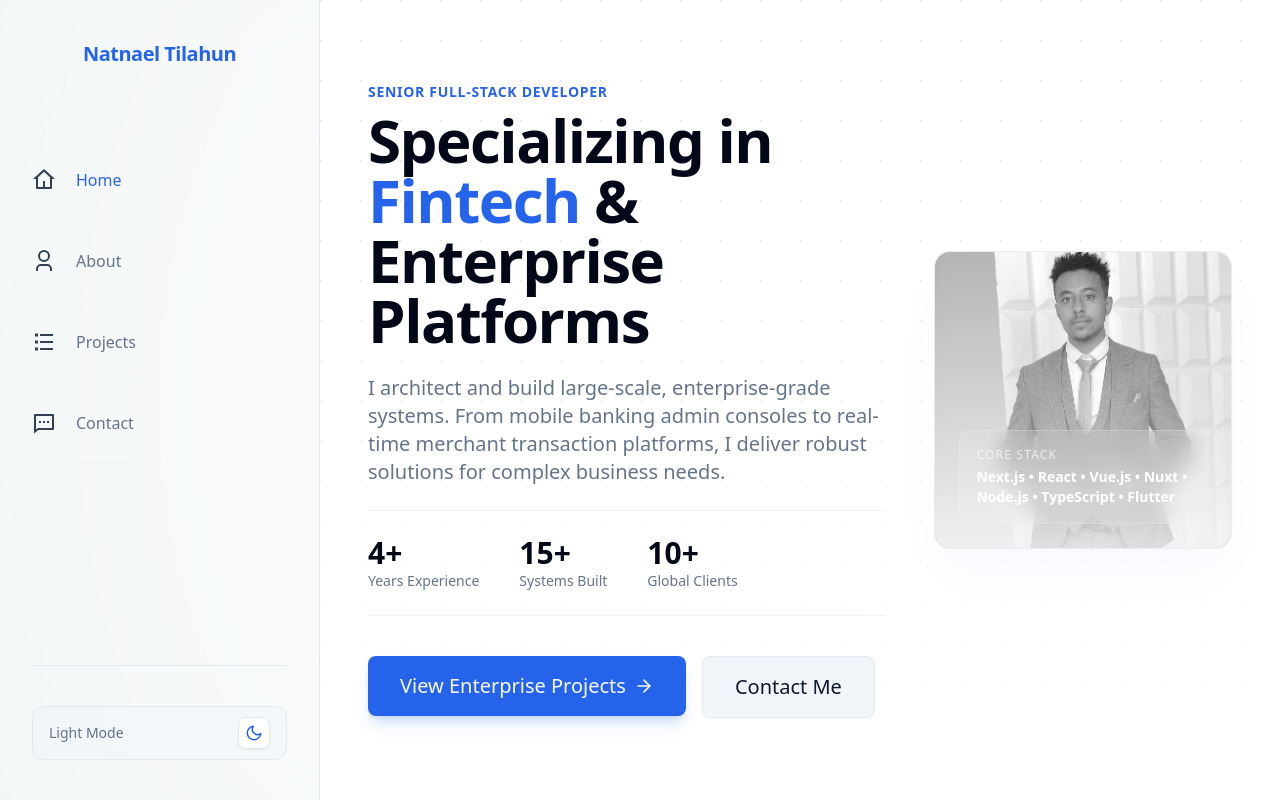
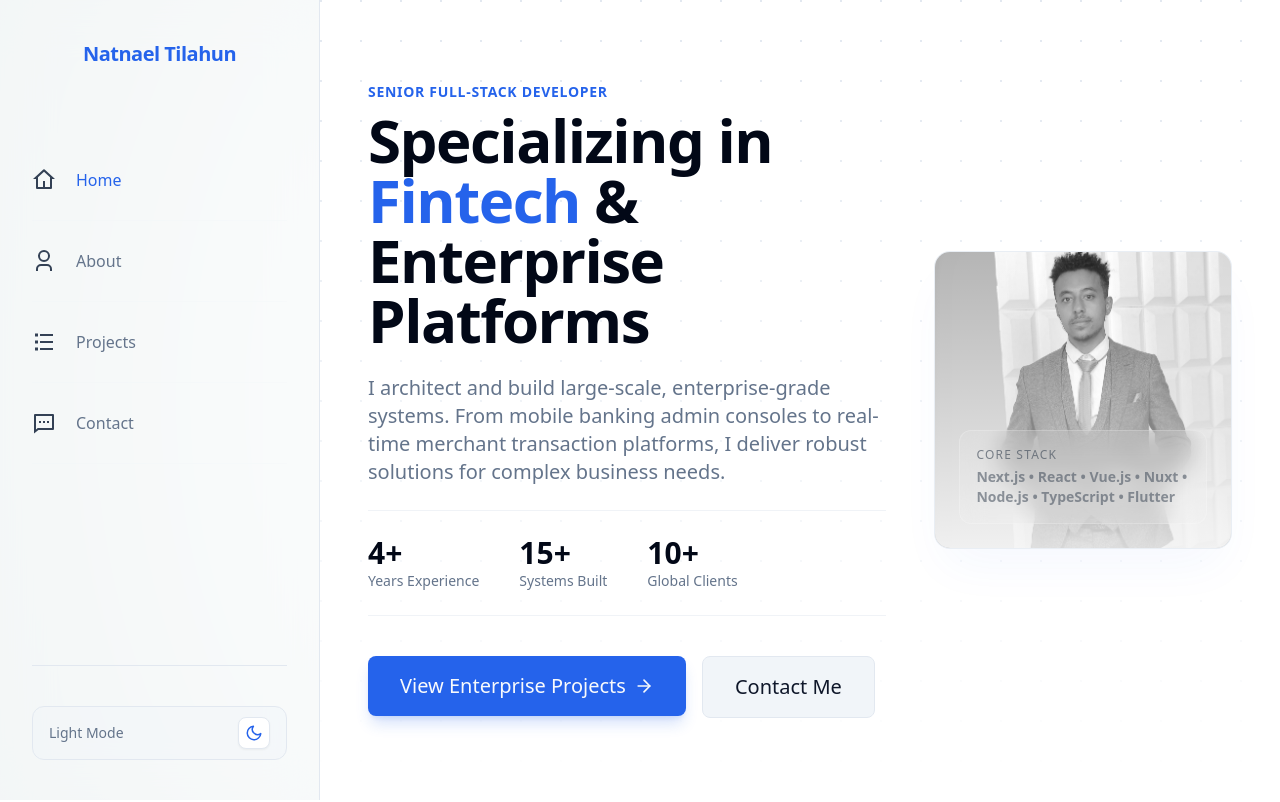
Before and after one commit to Natnael-Tilahun/React-Portfolio, a React (Vite) app: page / in a window 1280 px wide. Shown: the top 802 px of the page. Built offline with nearby package versions, Linux system fonts and the light colour scheme.

Commit message:
refactor: Standardize vertical padding in Projects and Contact components and update Hero text colors for dark mode compatibility.

```diff
--- a/src/components/Contact.jsx
+++ b/src/components/Contact.jsx
@@ -128,7 +128,7 @@ function Contact() {
   return (
     <section
       id="contact"
-      className="px-0 md:px-12 md:py-20 bg-background"
+      className="px-0 md:px-12 py-20 bg-background"
     >
       <div className="container mx-auto">
         <div data-aos="fade-up" className="mb-16">
--- a/src/components/Hero.jsx
+++ b/src/components/Hero.jsx
@@ -90,8 +90,8 @@ function Hero() {
               <div className="absolute inset-0 bg-gradient-to-t from-background/80 to-transparent"></div>
               <div className="absolute bottom-6 left-6 right-6">
                 <div className="bg-white/10 backdrop-blur-md border border-white/20 p-4 rounded-xl">
-                  <p className="text-xs text-white/70 uppercase tracking-widest mb-1 font-medium">Core Stack</p>
-                  <p className="text-sm text-white font-semibold flex flex-wrap gap-2">
+                  <p className="text-xs text-gray-600/70 dark:text-gray-100/60 uppercase tracking-widest mb-1 font-medium">Core Stack</p>
+                  <p className="text-sm text-gray-600/60 dark:text-gray-50/50 font-semibold flex flex-wrap gap-2">
                     Next.js • React • Vue.js • Nuxt • Node.js • TypeScript • Flutter
                   </p>
                 </div>
--- a/src/components/Projects.jsx
+++ b/src/components/Projects.jsx
@@ -282,7 +282,7 @@ function Projects() {
   }, [activeCategory]);
 
   return (
-    <section id="projects" className="px-0 md:px-12 md:py-20 bg-background">
+    <section id="projects" className="px-0 md:px-12 py-20 bg-background">
       <div className="container mx-auto">
         <div data-aos="fade-up" className="mb-12">
           <h2 className="text-primary font-semibold tracking-wider text-sm uppercase mb-2">
```
